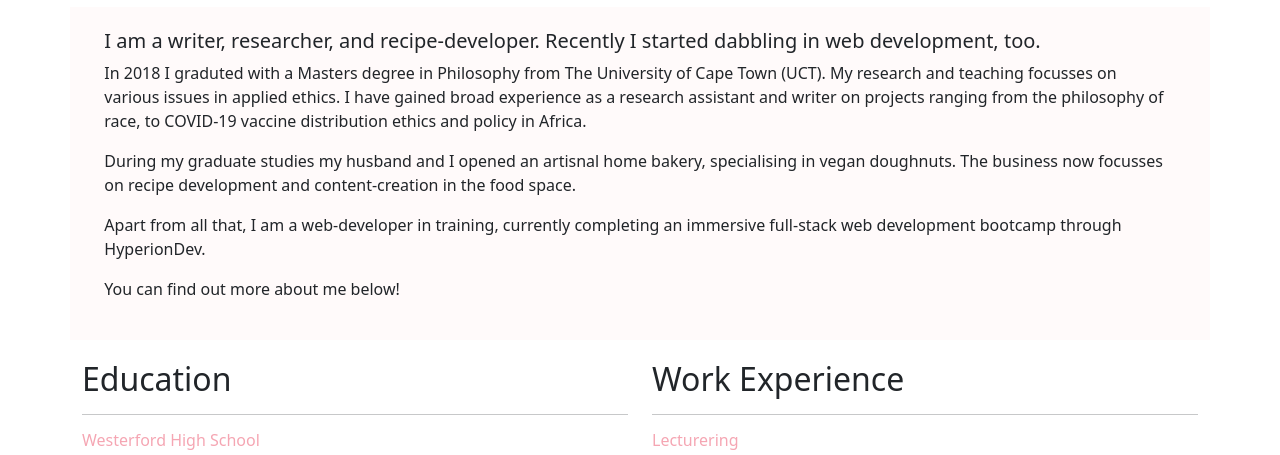
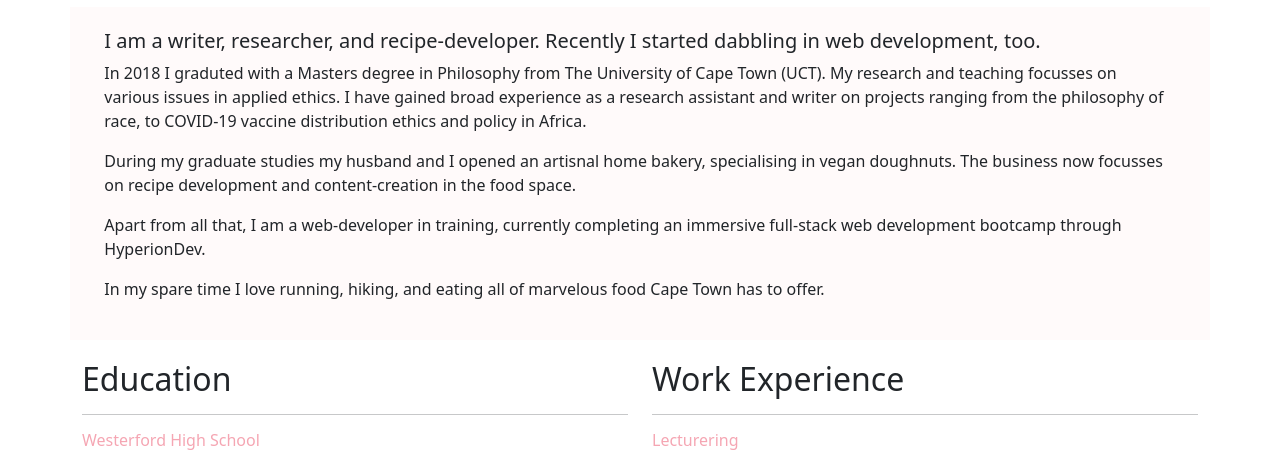
Before and after one commit to gabrielejames/MyCV, a plain HTML site: page index.html in a window 1280 px wide. Shown: the part 343-798 px from the top of the page. Drawn offline with nearby package versions, Linux system fonts and the light colour scheme; a script that the page names is missing.

Commit message:
Updated bio

```diff
--- a/index.html
+++ b/index.html
@@ -23,7 +23,7 @@
             <p> In 2018 I graduted with a Masters degree in Philosophy from The University of Cape Town (UCT). My research and teaching focusses on various issues in applied ethics. I have gained broad experience as a research assistant and writer on projects ranging from the philosophy of race, to COVID-19 vaccine distribution ethics and policy in Africa. </p>
             <p> During my graduate studies my husband and I opened an artisnal home bakery, specialising in vegan doughnuts. The business now focusses on recipe development and content-creation in the food space. </p>
             <p>Apart from all that, I am a web-developer in training, currently completing an immersive full-stack web development bootcamp through HyperionDev. </p>
-            <p>You can find out more about me below!</p>
+            <p>In my spare time I love running, hiking, and eating all of marvelous food Cape Town has to offer.</p>
         </div>
         <div class="row">
             <div class="col-6">
```
